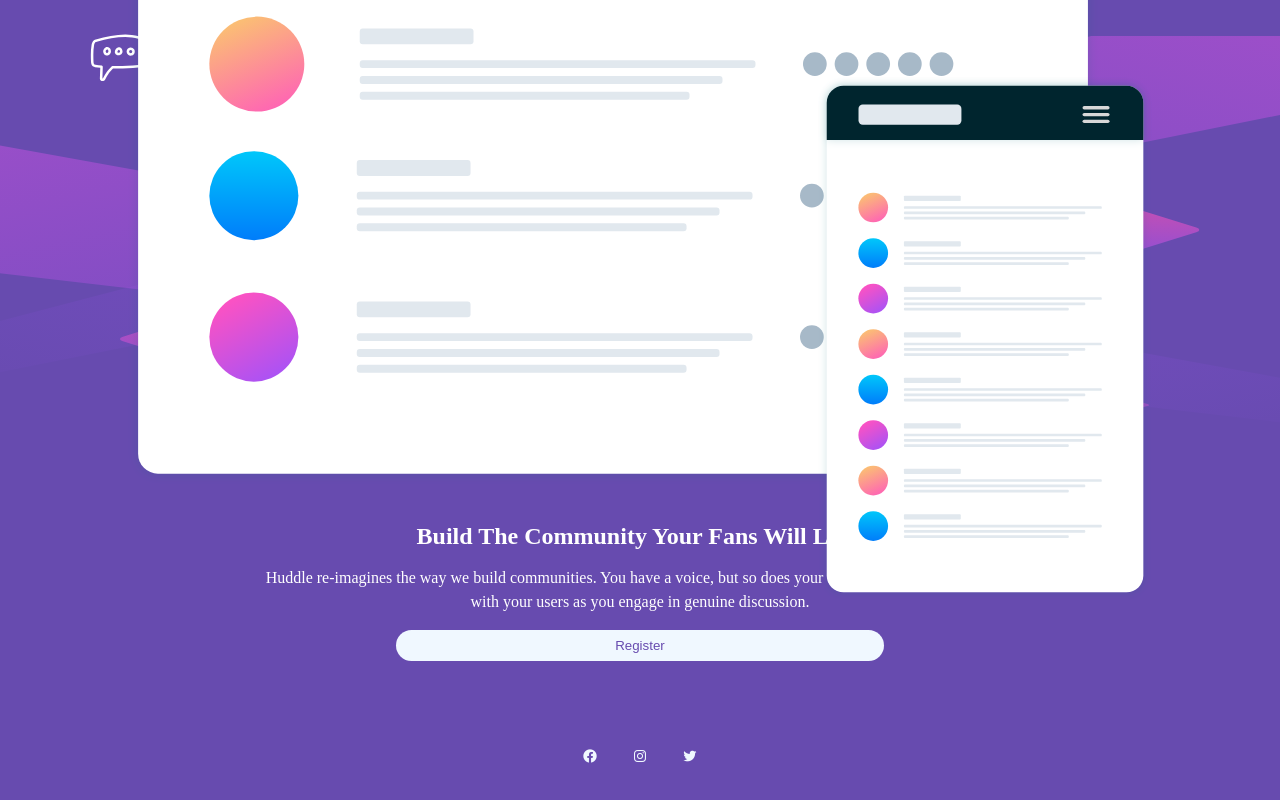
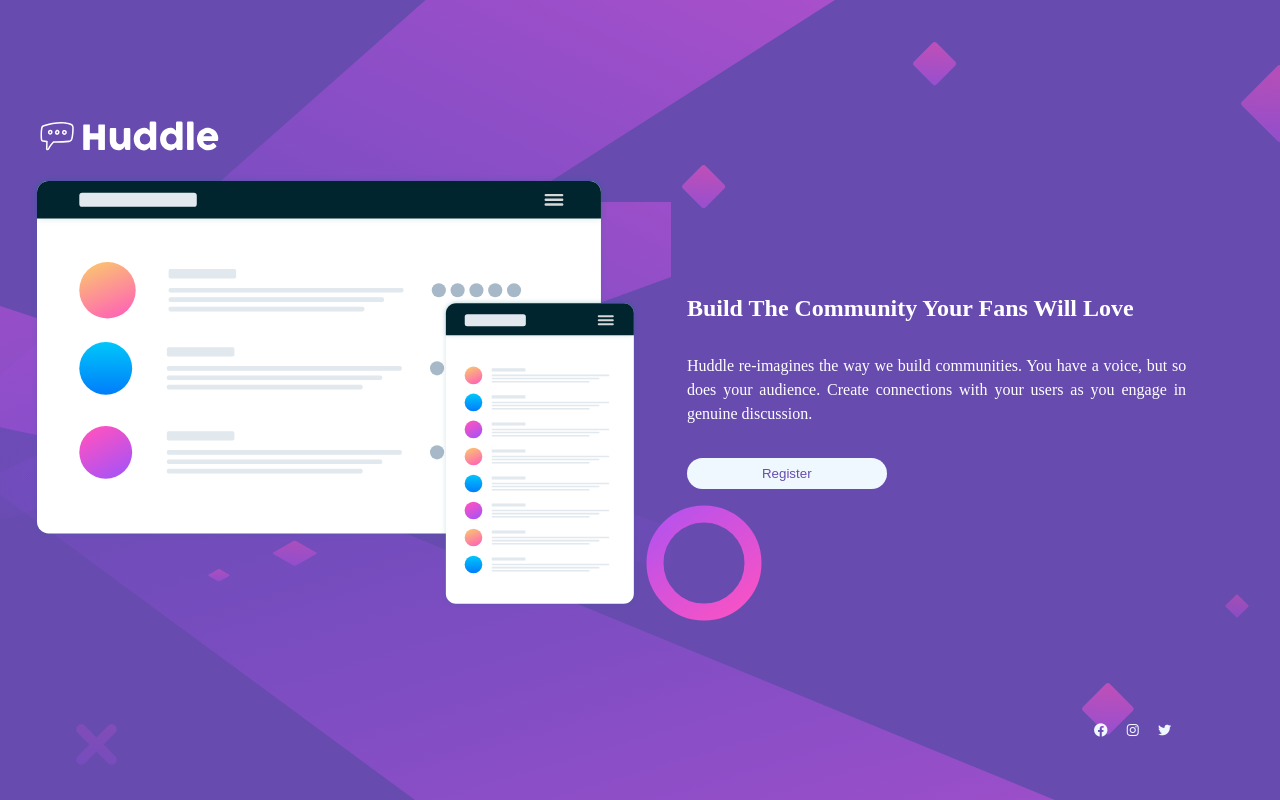
Before and after one commit to jhojangit/Huddle_landing_page, a plain HTML site: page index.html in a window 1280 px wide. Drawn offline with nearby package versions, Linux system fonts and the light colour scheme.

Commit message:
Terminado sin detalles

```diff
--- a/index.html
+++ b/index.html
@@ -19,11 +19,12 @@
         <div class="bg">
           <img class="bg_img" src="images/bg-mobile.svg" alt="">
         </div>
-        <div class="logo">
-          <img class="logo_img" src="images/logo.svg" alt="">
-        </div>
+
         <div class="window">
           <img class="window_img" src="images/illustration-mockups.svg" alt="">
+          <div class="logo">
+          <img class="logo_img" src="images/logo.svg" alt="">
+          </div>
         </div>
 
       </header>
--- a/style/style.css
+++ b/style/style.css
@@ -40,9 +40,11 @@ header{
     justify-content: center;
     font-family: 'Open Sans', sans-serif;
 }
+
+
 header .bg{
     width: 100%;
-    height: 400px;
+    height: 380px;
 }
 
 .bg{
@@ -52,9 +54,8 @@ header .bg{
 
 .logo{
     position: absolute;
-    width: 25%;
-    top: 18px;
-    left: 75px;
+    width: 30%;
+    top: -15%;
 }
 
 .window{
@@ -69,7 +70,7 @@ main{
     flex-direction: column;
     justify-content: center;
     align-items: center;
-    gap: 1rem;
+    gap: 2rem;
 }
 
 .title{
@@ -129,3 +130,71 @@ footer{
     color: var(--SoftMagenta);
     transform: scale(1.5);
 }
+
+
+@media (min-width: 600px) {
+    .container{
+        width: 100%;
+        min-height: 100vh;
+        display: grid;
+        grid-template-columns: repeat(7, 1fr) .5fr;
+        grid-template-rows: 1fr, 1fr, 1fr;
+        gap: 1rem;
+        background-image: url(/images/bg-desktop.svg);
+
+    }
+
+    header{
+        grid-column: 1/5;
+        grid-row: 2/3;
+        display: flex;
+        flex-direction: column;
+        align-items: center;
+        justify-content: center;
+        font-family: 'Open Sans', sans-serif;
+    }
+
+    .logo{
+        position: absolute;
+        width: 30%;
+        top: -10%;
+    }
+
+    .window{
+        position: absolute;
+        max-width: 50%;
+        padding: 1rem;
+
+    }
+
+    main{
+        grid-column: 5/8;
+        grid-row: 2/3;
+        display: flex;
+        flex-direction: column;
+        justify-content: center;
+        align-items: flex-start;
+        gap: 2rem;
+    }
+
+    .title{
+        text-align: justify;
+
+    }
+
+    .paragraph{
+        text-align: justify;
+
+    }
+
+    .button{
+        width: 50%;
+        text-align: left;
+    }
+
+    footer{
+        grid-column: 7/8;
+        grid-row: 3/4;
+
+    }
+}
```
